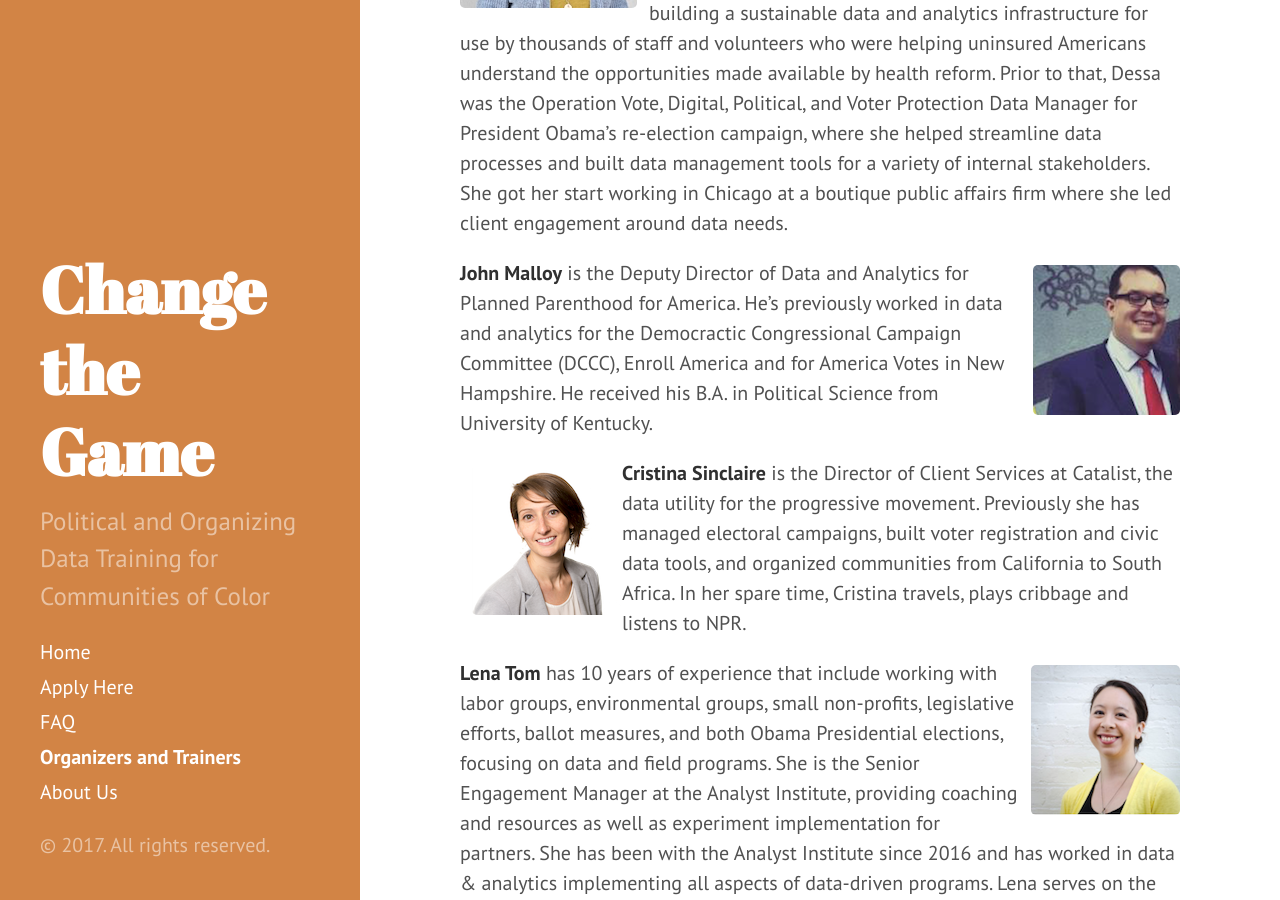
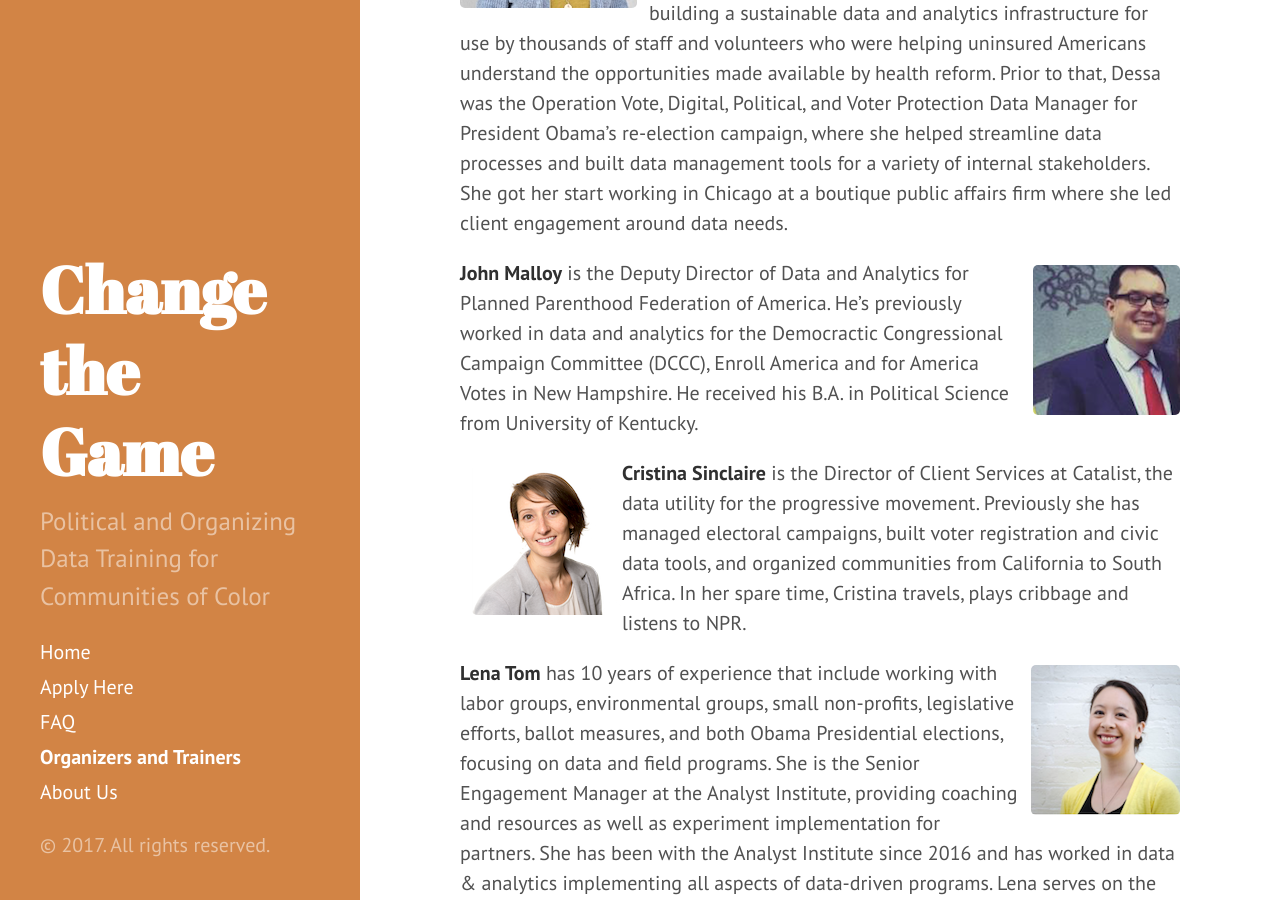
Before and after one commit to anniejw6/changethegame_site, a Jekyll site: the page built from trainers.md, in a window 1280 px wide and 900 px high, scrolled down 2447 px. Built offline with Jekyll 4.4.1, drawn with Linux system fonts in a browser that asks for light colours.

Commit message:
Update trainers.md

```diff
--- a/trainers.md
+++ b/trainers.md
@@ -35,7 +35,7 @@ Vice President for MomsRising.org, **Monifa Bandele** has more than 15 years of
 **Dessa Gypalo** is the Director of Data Services at NGP VAN. She, and her team, support a variety of client data needs, including onboarding and data hygiene tasks. Previously, she was the National Data Manager for Enroll America. In that role, she lead the Data team in building a sustainable data and analytics infrastructure for use by thousands of staff and volunteers who were helping uninsured Americans understand the opportunities made available by health reform. Prior to that, Dessa was the Operation Vote, Digital, Political, and Voter Protection Data Manager for President Obama’s re-election campaign, where she helped streamline data processes and built data management tools for a variety of internal stakeholders. She got her start working in Chicago at a boutique public affairs firm where she led client engagement around data needs.
 
 ![John Malloy]({{ site.url }}/public/John.png){:style="float: right;margin-left: 12px;margin-top: 7px;"}
-**John Malloy** is the Deputy Director of Data and Analytics for Planned Parenthood for America. He's previously worked in data and analytics for the Democractic Congressional Campaign Committee (DCCC), Enroll America and for America Votes in New Hampshire. He received his B.A. in Political Science from University of Kentucky.
+**John Malloy** is the Deputy Director of Data and Analytics for Planned Parenthood Federation of America. He's previously worked in data and analytics for the Democractic Congressional Campaign Committee (DCCC), Enroll America and for America Votes in New Hampshire. He received his B.A. in Political Science from University of Kentucky.
 
 ![Cristina Sinclaire]({{ site.url }}/public/Cristina.png){:style="float: left;margin-left: 12px;margin-top: 7px;"}
 **Cristina Sinclaire** is the Director of Client Services at Catalist, the data utility for the progressive movement. Previously she has managed electoral campaigns, built voter registration and civic data tools, and organized communities from California to South Africa. In her spare time, Cristina travels, plays cribbage and listens to NPR.
```
